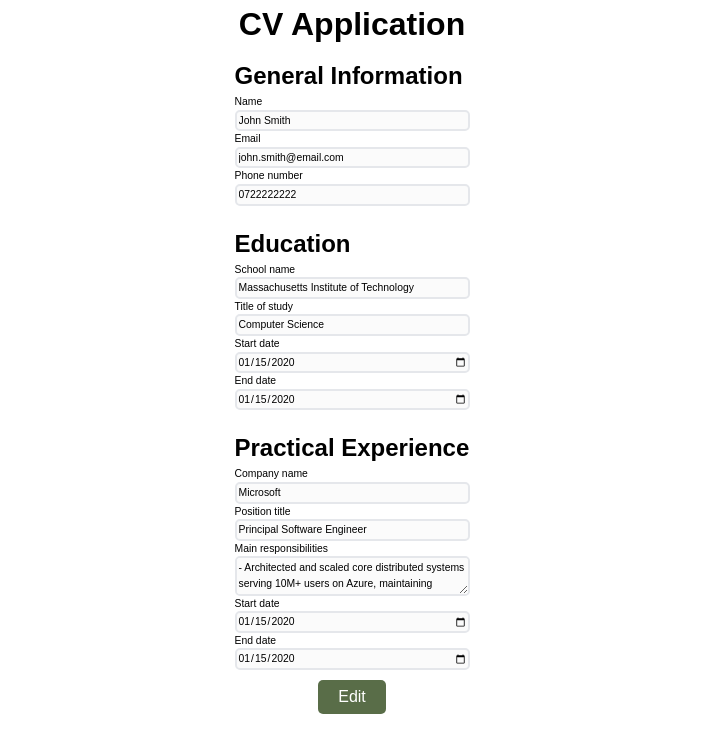
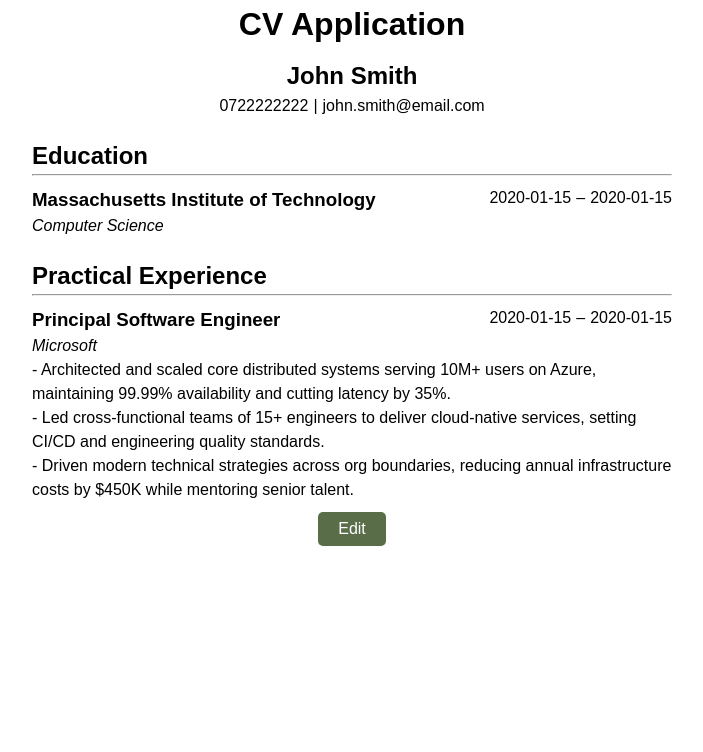
Before and after one commit to alexc2029/cv-application, a React (Vite) app: page / in a window 1280 px wide. Both pictures are taken after typing "2020-01-15", "2020-01-15", "2020-01-15", "2020-01-15" into the empty fields and a click on the button "Submit". Shown: the top 752 px of the page, without its empty margins (288-991 px from the left). Built offline with nearby package versions, Linux system fonts and the light colour scheme.

Commit message:
feat: display cv after submission
Add and style CvDisplay component.
Conditionally render either CvForm or CvDisplay based on
submission state.

```diff
--- a/src/App.jsx
+++ b/src/App.jsx
@@ -1,3 +1,4 @@
+import { CvDisplay } from "./components/CvDisplay";
 import { CvForm } from "./components/CvForm";
 import "./styles/App.css";
 import { useState } from "react";
@@ -51,7 +52,15 @@ function App() {
 		<>
 			<main>
 				<h1>CV Application</h1>
-				<CvForm onSubmit={handleFinalSubmit} />
+				{!isFormSubmitted ? (
+					<CvForm onSubmit={handleFinalSubmit} />
+				) : (
+					<CvDisplay
+						generalInformation={generalInformation}
+						education={education}
+						practicalExperience={practicalExperience}
+					/>
+				)}
 				<button
 					type={isFormSubmitted ? "button" : "submit"}
 					form={isFormSubmitted ? "" : "cv-form"}
--- /dev/null
+++ b/src/components/CvDisplay.jsx
@@ -0,0 +1,59 @@
+import "../styles/CvDisplay.css";
+
+export function CvDisplay({
+	generalInformation,
+	education,
+	practicalExperience,
+}) {
+	return (
+		<div id="cv-display">
+			<div className="general-information-display">
+				<h2>{generalInformation.name}</h2>
+				<div>
+					<span>{generalInformation.phoneNumber}</span>
+					<span className="separator">|</span>
+					<span>{generalInformation.email}</span>
+				</div>
+			</div>
+			<div className="education-display">
+				<h2>Education</h2>
+				<hr />
+				<div>
+					<div>
+						<h3>{education.schoolName}</h3>
+						<div className="cv-display-subheading">
+							{education.titleOfStudy}
+						</div>
+					</div>
+					<div className="dates">
+						<div>{education.startDate}</div>
+						<span className="separator">–</span>
+						<div>{education.endDate}</div>
+					</div>
+				</div>
+			</div>
+			<div>
+				<h2>Practical Experience</h2>
+				<hr />
+				<div className="practical-experience-display">
+					<div className="practical-experience-display-main-info">
+						<div>
+							<h3>{practicalExperience.positionTitle}</h3>
+							<div className="cv-display-subheading">
+								{practicalExperience.companyName}
+							</div>
+						</div>
+						<div className="dates">
+							<div>{practicalExperience.startDate}</div>
+							<span className="separator">–</span>
+							<div>{practicalExperience.endDate}</div>
+						</div>
+					</div>
+					<div className="cv-display-main-responsibilities">
+						{practicalExperience.mainResponsibilities}
+					</div>
+				</div>
+			</div>
+		</div>
+	);
+}
--- /dev/null
+++ b/src/styles/CvDisplay.css
@@ -0,0 +1,39 @@
+#cv-display {
+	display: flex;
+	flex-direction: column;
+	gap: 20px;
+	width: 100%;
+	& .general-information-display {
+		text-align: center;
+		& > div {
+			display: flex;
+			gap: 5px;
+			justify-content: center;
+		}
+	}
+	& .education-display {
+		& > div {
+			display: flex;
+			justify-content: space-between;
+		}
+	}
+	& .practical-experience-display {
+		& > .practical-experience-display-main-info {
+			display: flex;
+			justify-content: space-between;
+		}
+	}
+	& .dates {
+		display: flex;
+		gap: 5px;
+	}
+	& .cv-display-subheading {
+		font-style: italic;
+	}
+	& .cv-display-main-responsibilities {
+		white-space: pre-line;
+	}
+	& hr {
+		margin-bottom: 10px;
+	}
+}
```
